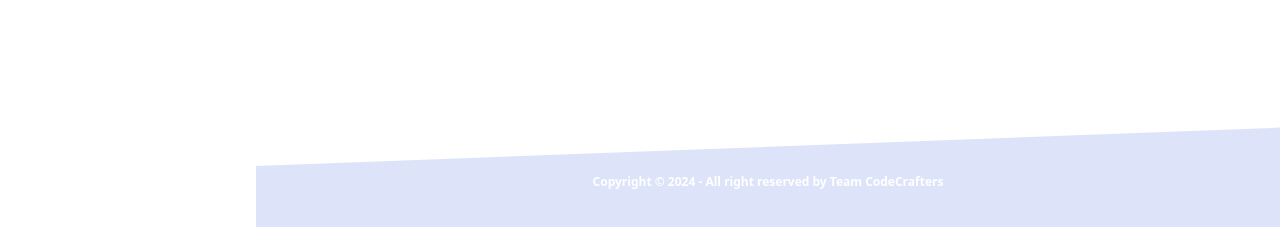
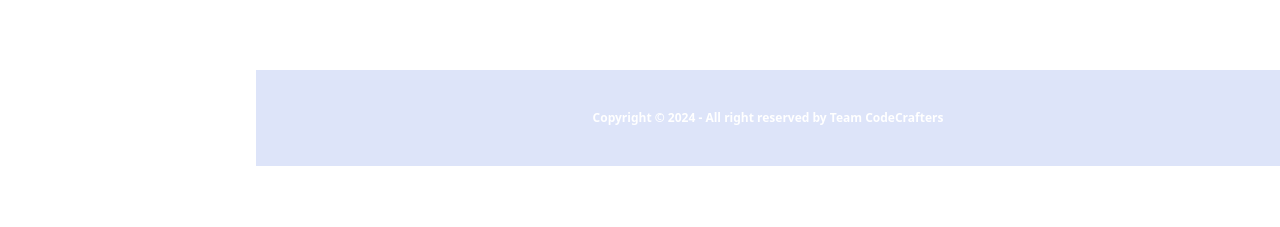
Before and after one commit to mdshahadat12/SwiftInbox-Client, a React (Vite) app: page / in a window 1280 px wide. Shown: the part 882-1109 px from the top of the page. After the commit the page ends 1048 px from the top, so only its background shows below. Built offline with nearby package versions, Linux system fonts and the light colour scheme; no server answers.

Commit message:
footer & nav updated

```diff
--- a/src/Components/Footer.jsx
+++ b/src/Components/Footer.jsx
@@ -1,14 +1,7 @@
 const Footer = () => {
-  const containerStyle = {
-    clipPath: "polygon(0 60%, 100% 36%, 100% 100%, 0% 100%)",
-  };
-
   return (
-    <div
-      className="z-50 w-full p-10 bg-blue-700/15 flex justify-center items-center align-middle"
-      style={containerStyle}
-    >
-      <p className="text-white text-xs font-semibold mt-16">
+    <div className="z-50 w-full p-10 bg-blue-700/15 flex justify-center items-center align-middle">
+      <p className="text-white text-xs font-semibold">
         Copyright © 2024 - All right reserved by Team CodeCrafters
       </p>
     </div>
```
